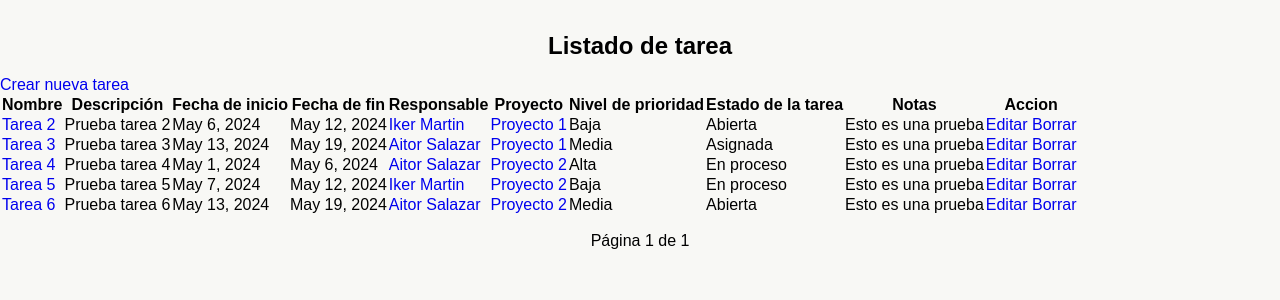
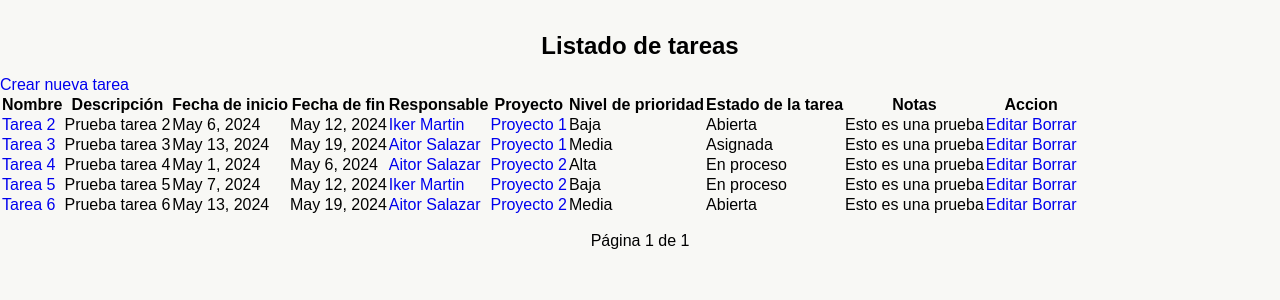
Before and after one commit to asalazar21/grupo3_2024, a Django app: page /tareas in a window 1280 px wide. Shown: the part 90-390 px from the top of the page. Run offline with Django 5.2, Linux system fonts and the light colour scheme; data comes from the database, SQL or seed files in the repository.

Commit message:
Chore: Formateo de código

```diff
--- a/deustotil/appDeustotil/templates/base.html
+++ b/deustotil/appDeustotil/templates/base.html
@@ -2,7 +2,6 @@
 
 <!DOCTYPE html>
 <html lang="es">
-
     <head>
         <meta charset="UTF-8">
         <meta http-equiv="X-UA-Compatible" content="IE=edge">
@@ -10,7 +9,6 @@
         <title>{% block titulo %}Gestión de proyectos{% endblock %}</title>
         <link rel="stylesheet" href="{% static 'css/styles.css' %}">
     </head>
-
     <body>
         <header>
             <nav class="nav">
@@ -73,5 +71,4 @@
             </div>
         </footer>
     </body>
-
 </html>
--- a/deustotil/appDeustotil/templates/index_clientes.html
+++ b/deustotil/appDeustotil/templates/index_clientes.html
@@ -3,7 +3,7 @@
 {% block titulo %}Listado de clientes{% endblock %}
 
 {% block contenido %}
-  <h2>Listado de clienntes</h2>
+  <h2>Listado de clientes</h2>
   <a href="{% url 'create_clientes' %}" class="create">Crear nuevo cliente</a>
   {% if lista_clientes %}
     <table class="tablas">
--- a/deustotil/appDeustotil/templates/index_tareas.html
+++ b/deustotil/appDeustotil/templates/index_tareas.html
@@ -3,7 +3,7 @@
 {% block titulo %}Listado de tareas{% endblock %}
 
 {% block contenido %}
-    <h2>Listado de tarea</h2>
+    <h2>Listado de tareas</h2>
     <a href="{% url 'create_tareas' %}" class="create">Crear nueva tarea</a>
     {% if lista_tareas %}
         <table class="tablas">
@@ -41,7 +41,6 @@
                 {% endfor %}
             </tbody>
         </table>
-
         <div class="pagination">
             <span class="step-links">
                 {% if page_obj.has_previous %}
@@ -60,7 +59,6 @@
                 Página {{ page_obj.number }} de {{ page_obj.paginator.num_pages }}
             </span>
         </div>
-
     {% else %}
         <p>No hay tareas creados.</p>
     {% endif %}
--- a/deustotil/appDeustotil/templates/proyecto.html
+++ b/deustotil/appDeustotil/templates/proyecto.html
@@ -32,7 +32,6 @@
                     <p>Responsable:</p>
                     <p><a href="{% url 'detail_empleado' pk=proyecto.responsable.id %}">{{ proyecto.responsable.nombre }} {{ proyecto.responsable.apellidos }}</a></p>
                 </div>
-
             </div>
         </div>
     {% else %}
```
Also changed, not shown: deustotil/appDeustotil/templates/index_proyectos.html (indentation only). Lines whose indentation alone changed are shown as unchanged.
